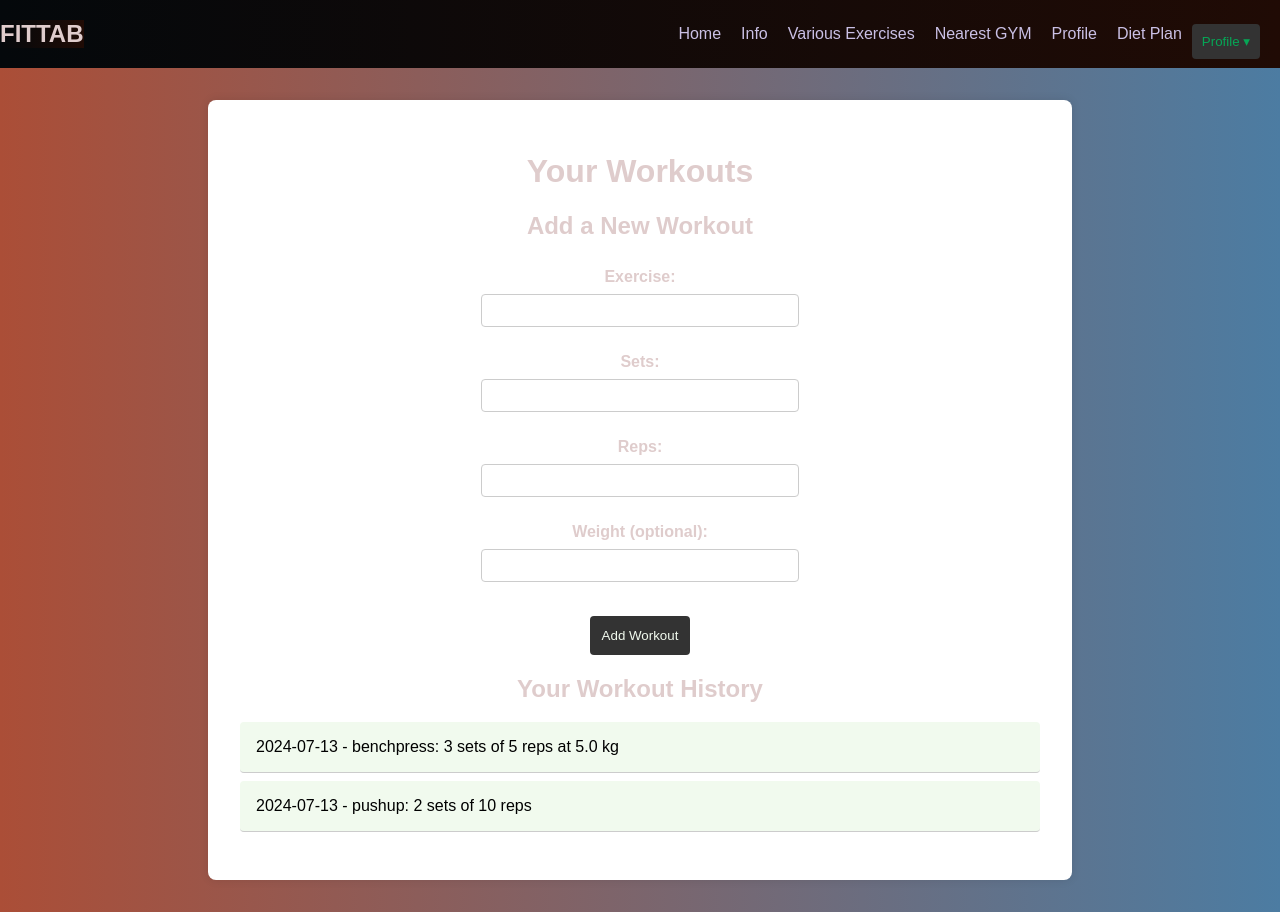
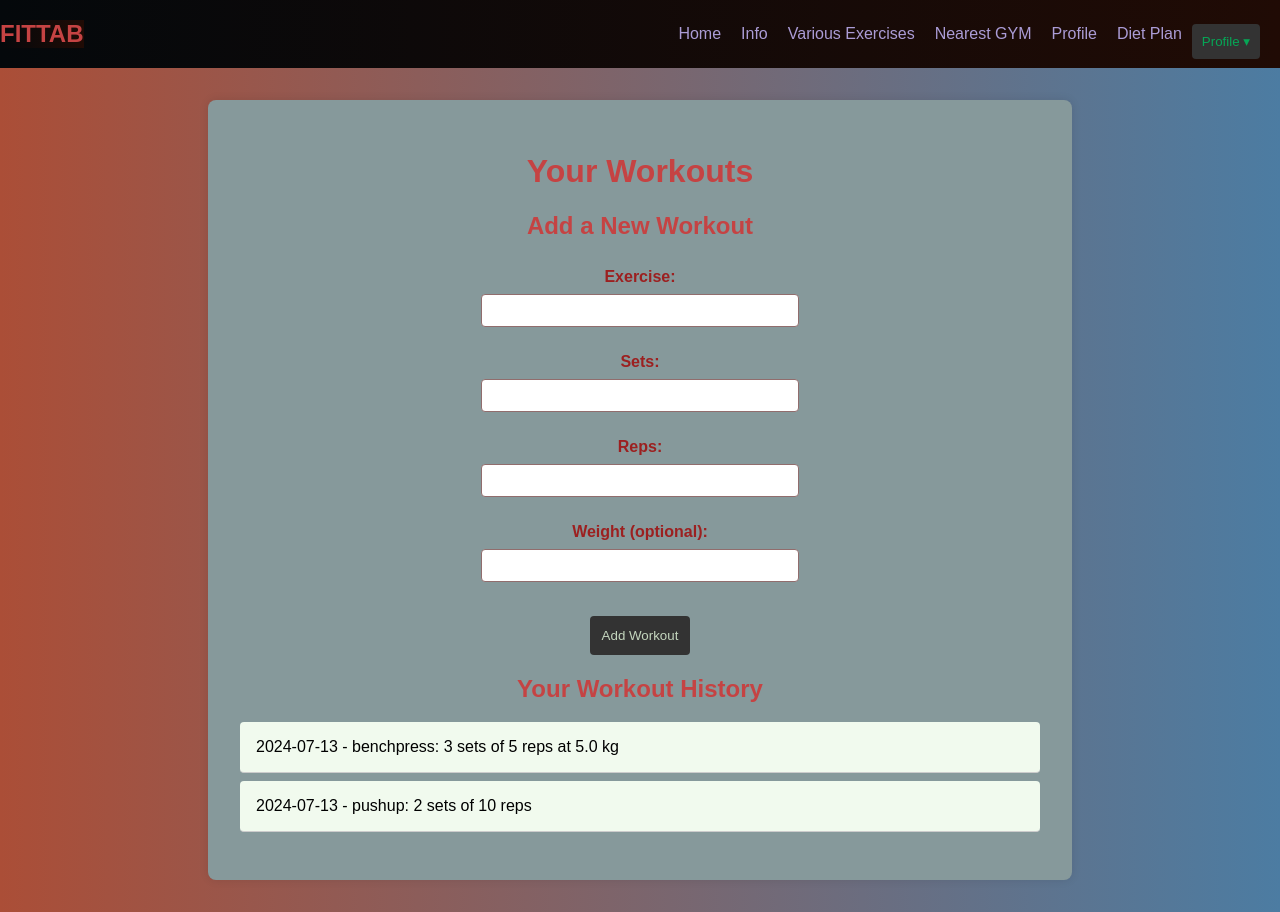
Before and after one commit to pratyushojha04/fittab, a Flask app: page /workouts in a window 1280 px wide. Run offline with Flask 3, Linux system fonts and the light colour scheme; a user stored in the database is signed in; data comes from the database, SQL or seed files in the repository.

Commit message:
Update style_workout.css

```diff
--- a/static/style_workout.css
+++ b/static/style_workout.css
@@ -9,7 +9,7 @@ body {
 
 header {
     background: linear-gradient(to left, #200b05, #04080b);
-    color: #dfcccc;
+    color: #d38d8d;
     padding: 10px;
     text-align: center;
     display: flex;
@@ -35,7 +35,7 @@ nav {
 }
 
 nav a {
-    color: #cac0e5;
+    color: #ab9cd6;
     text-decoration: none;
     padding: 10px;
 }
@@ -112,7 +112,7 @@ nav a:hover {
 
 footer {
     background-color: #120b0b;
-    color: #fff;
+    color: #cc8484;
     text-align: center;
     padding: 10px;
     position: fixed;
@@ -125,7 +125,7 @@ footer {
     max-width: 800px;
     margin: 2rem auto;
     padding: 2rem;
-    background-color: #ffffff;
+    background-color: #86999b;
     box-shadow: 0 0 10px rgba(0,0,0,0.1);
     border-radius: 8px;
     text-align: left;
@@ -140,12 +140,12 @@ form {
 label {
     margin: 0.5rem 0;
     font-weight: bold;
-    color: #dfcccc;
+    color: #9c2020;
 }
 
 input[type="text"], input[type="number"] {
     padding: 0.5rem;
-    border: 1px solid #ccc;
+    border: 1px solid #916d6d;
     border-radius: 4px;
     width: 50%;
     max-width: 300px;
@@ -155,7 +155,7 @@ button {
     margin-top: 1rem;
     padding: 0.75rem;
     background-color: #333;
-    color: #f1faee;
+    color: #c4d6be;
     border: none;
     border-radius: 4px;
     cursor: pointer;
@@ -181,6 +181,6 @@ ul li {
 }
 
 h1, h2 {
-    color: #dfcccc;
+    color: #c54343;
     text-align: center;
 }
```
